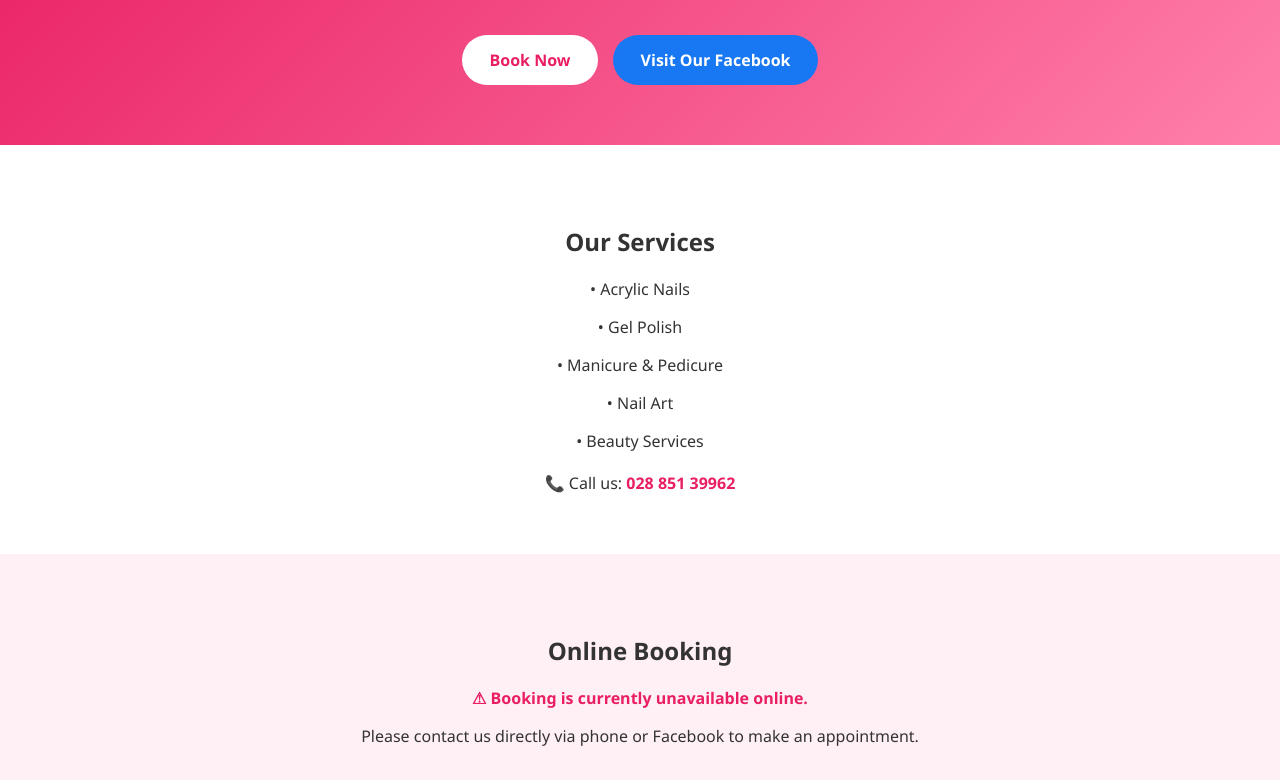
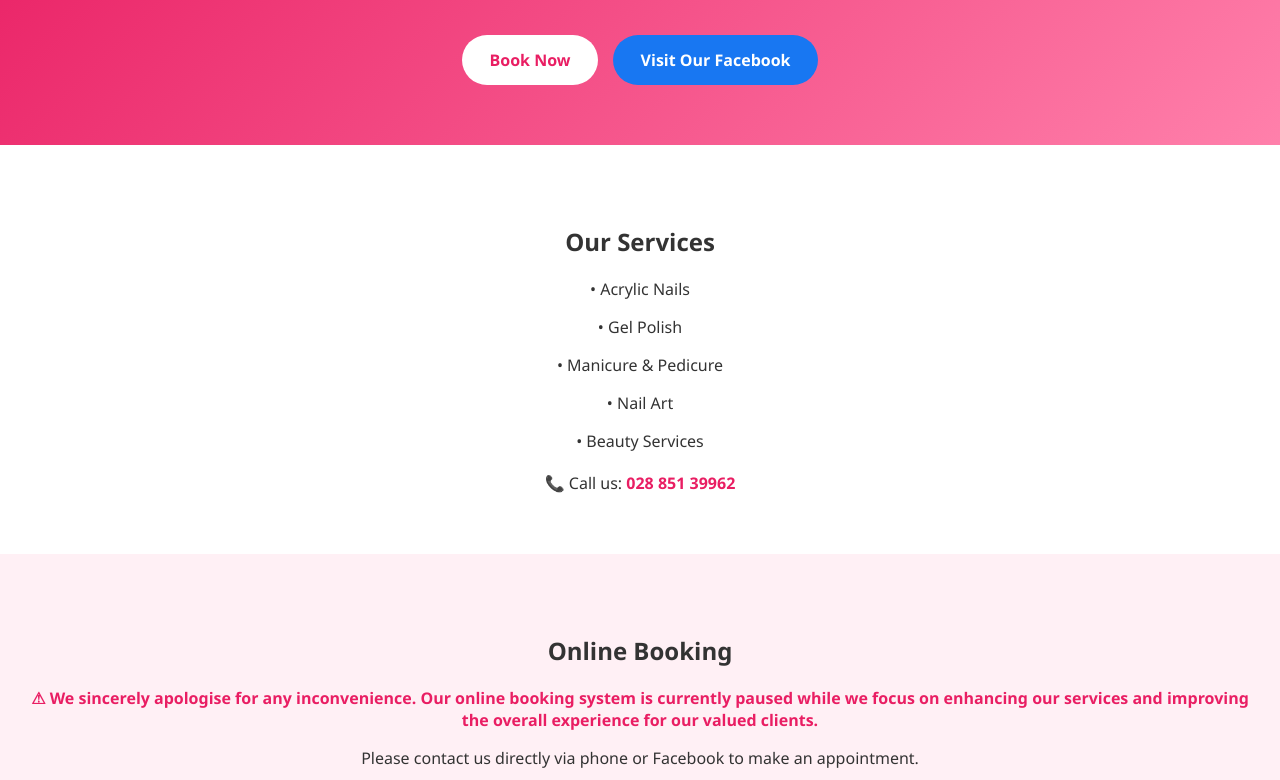
Before and after one commit to SMARTTECHCOMPUTERS2015/Easycart.co.nz, a plain HTML site: page index.html in a window 1280 px wide. Shown: the part 149-929 px from the top of the page. Drawn offline with Linux system fonts and the light colour scheme.

Commit message:
Update index.html

```diff
--- a/index.html
+++ b/index.html
@@ -118,7 +118,9 @@
 
 <section id="booking" class="booking-unavailable">
     <h2>Online Booking</h2>
-    <p class="highlight">⚠ Booking is currently unavailable online.</p>
+    <p class="highlight">⚠ We sincerely apologise for any inconvenience.
+        Our online booking system is currently paused while we focus on enhancing
+        our services and improving the overall experience for our valued clients.</p>
     <p>Please contact us directly via phone or Facebook to make an appointment.</p>
 
     <a href="https://www.facebook.com/people/Red-Rose-Nails-and-Beauty-DVKE/61583693605351/"
```
